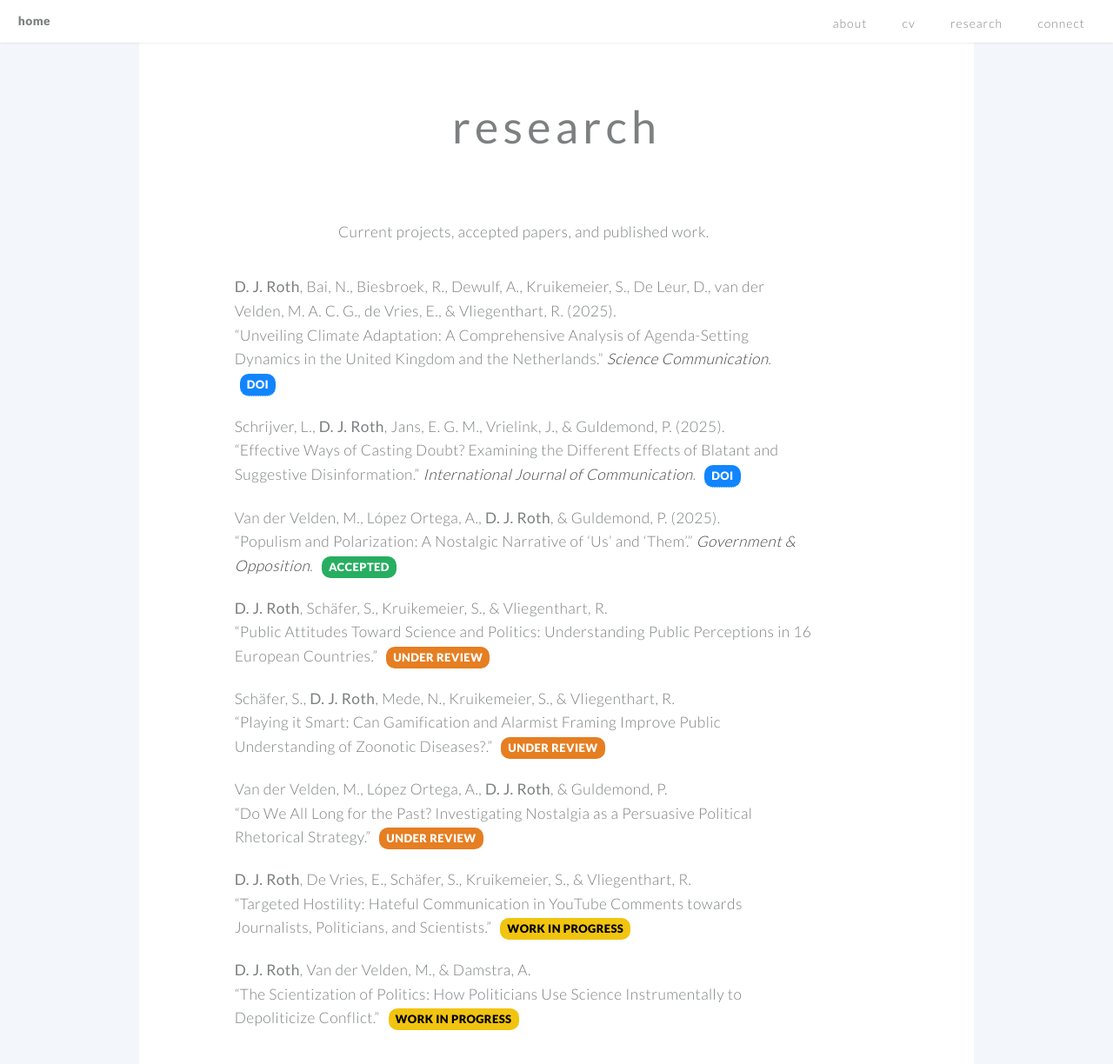
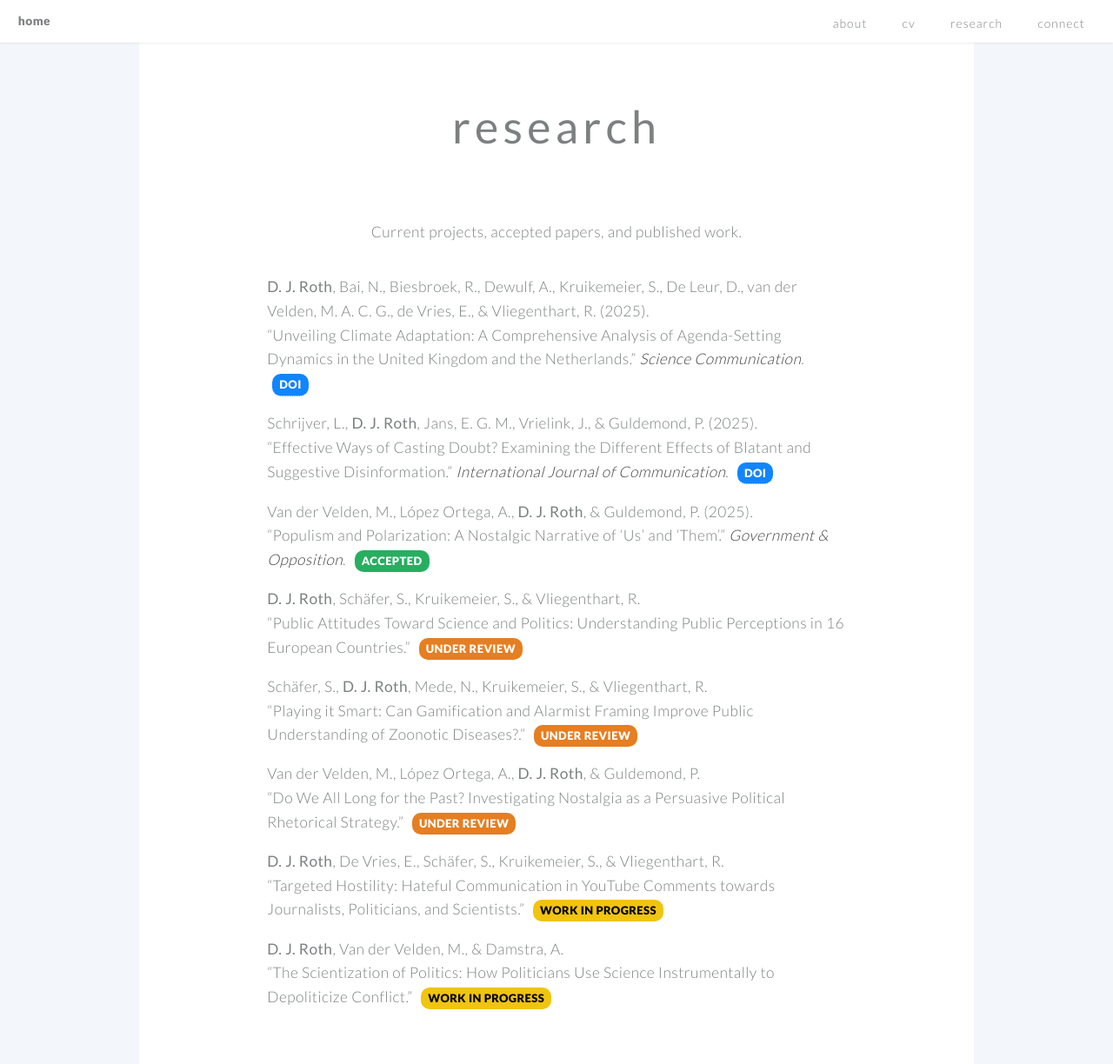
Before and after one commit to denisejroth/denisejroth.github.io, a Jekyll site: the page built from index.md, in a window 1280 px wide and 1400 px high, scrolled down 2195 px. Shown: the top 1224 px of the window at 87% size. Built offline with Jekyll 4.4.1, drawn with Linux system fonts in a browser that asks for light colours.

Commit message:
Update style.css

```diff
--- a/css/style.css
+++ b/css/style.css
@@ -992,23 +992,31 @@ custom styles adapted from Twenty by HTML5 Up
 			width: 5em;
 		}
 
-/* ===== Research Section ===== */
-.pub-list {
-  list-style: none;
-  padding-left: 0;      /* removes internal indentation */
-  margin: 2em auto 0;
-  max-width: 800px;
-  text-align: left;
+/* ===== RESEARCH SECTION (Final Clean Version) ===== */
+
+/* Container alignment — matches 'about' section */
+#research .special.container {
+  max-width: 700px;        /* same readable width as about */
+  margin: 0 auto;          /* center horizontally */
+  text-align: left;        /* keep publications left-aligned */
 }
 
-.pub-item {
-  margin: 0 0 1.2em 0;
+/* Research list styling */
+#research .pub-list {
+  list-style: none;         /* remove bullets */
+  padding-left: 0;          /* no extra indent */
+  margin: 2em 0 0 0;        /* spacing above list */
+}
+
+/* Each publication item */
+#research .pub-item {
+  margin-bottom: 1em;
   line-height: 1.6;
 }
 
-.pub-meta em {
+#research .pub-meta em {
   font-style: italic;
-  color: #444; /* subtle gray to separate from title */
+  color: #444;              /* subtle gray for journals */
 }
 
 /* Status tags */
@@ -1038,7 +1046,7 @@ custom styles adapted from Twenty by HTML5 Up
   color: #fff;
 }
 
-/* DOI button (inline with tags) */
+/* DOI pill button (inline with tags) */
 .doi-button {
   display: inline-block;
   background-color: #1185fe; /* blue */
@@ -1059,15 +1067,3 @@ custom styles adapted from Twenty by HTML5 Up
   transform: scale(1.05);
   text-decoration: none;
 }
-
-#research .special.container {
-  margin-left: -2em;    /* shift the entire research content left */
-  max-width: 850px;     /* slightly expand width to balance */
-}
-
-.pub-list {
-  list-style: none;
-  padding-left: 0;
-  margin: 2em 0 0 0;
-  text-align: left;
-}
```
